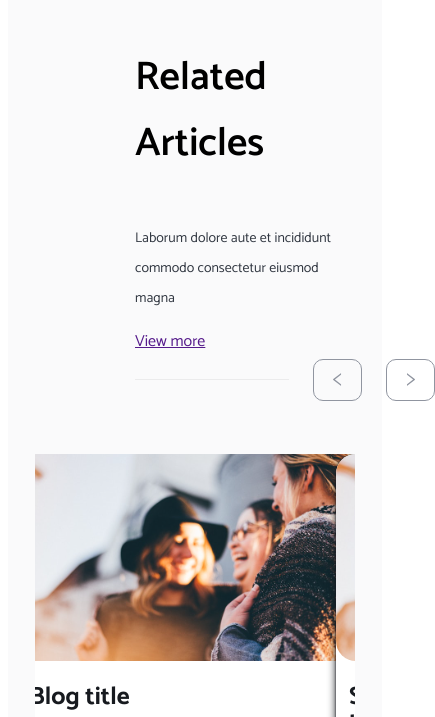
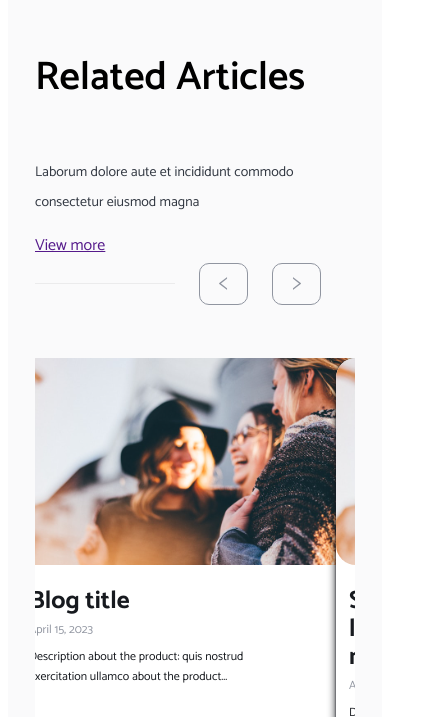
Before and after one commit to mohsinnaqvipro/ai-web, a Next.js app: page /BlogPage in a window 390 px wide. Shown: the part 5527-6244 px from the top of the page, 435 px wide, since content can reach past the window. Built offline with nearby package versions, Linux system fonts and the light colour scheme.

Commit message:
Done with setting paddings

```diff
--- a/src/app/BlogPage/blogPage.module.css
+++ b/src/app/BlogPage/blogPage.module.css
@@ -1,7 +1,6 @@
 .imageLayout {
   padding: var(--standard-padding);
   max-width: var(--max-width);
-  /* margin: 60px 100px 0 100px; */
 }
 .imageInnerLayout {
   display: flex;
--- a/src/app/HowItWorks/page.js
+++ b/src/app/HowItWorks/page.js
@@ -29,10 +29,10 @@ const HowItWorks = () => {
       <TextFeatureTwo />
       <CtaOne />
       <Faq />
-      {/* <BlogSlider
+      <BlogSlider
         title='Blog'
         description='Laborum dolore aute et incididunt commodo consectetur eiusmod magna'
-      /> */}
+      />
       <Footer />
     </>
   )
--- a/src/app/components/BlogSlider/blogSlider.module.css
+++ b/src/app/components/BlogSlider/blogSlider.module.css
@@ -5,6 +5,7 @@
 }
 .innerLayout {
   display: flex;
+  justify-content: space-between;
   align-items: center;
   max-width: var(--max-width);
 }
@@ -90,9 +91,14 @@
   .textWrapper {
     max-width: 100%;
     margin-bottom: 50px;
+    margin-left: 0px;
   }
 
   .wrpperCarousel {
     width: 100%;
   }
+
+  .iconsWrapper {
+    max-width: 200px;
+  }
 }
--- a/src/app/components/BlogSlider/index.js
+++ b/src/app/components/BlogSlider/index.js
@@ -1,45 +1,45 @@
-import React, { useState, useRef } from "react";
-import BlogCard from "../BlogCard";
-import styles from "./blogSlider.module.css";
-import { blogCardData } from "@/shared/Constants/constants";
-import Link from "next/link";
-import { Divider } from "antd";
-import { LeftOutlined, RightOutlined } from "@ant-design/icons";
-import Carousel from "react-multi-carousel";
-import "react-multi-carousel/lib/styles.css";
+import React, { useState, useRef } from 'react'
+import BlogCard from '../BlogCard'
+import styles from './blogSlider.module.css'
+import { blogCardData } from '@/shared/Constants/constants'
+import Link from 'next/link'
+import { Divider } from 'antd'
+import { LeftOutlined, RightOutlined } from '@ant-design/icons'
+import Carousel from 'react-multi-carousel'
+import 'react-multi-carousel/lib/styles.css'
 
 const BlogSlider = ({ title, description }) => {
-  const carouselRef = useRef(null);
-  const [startIndex, setStartIndex] = useState(0);
+  const carouselRef = useRef(null)
+  const [startIndex, setStartIndex] = useState(0)
 
-  const cardsToShow = blogCardData.slice(startIndex, startIndex + 3);
+  const cardsToShow = blogCardData.slice(startIndex, startIndex + 3)
 
   const handleNextClick = () => {
     if (carouselRef.current) {
-      carouselRef.current.next();
+      carouselRef.current.next()
     }
-  };
+  }
 
   const handlePreviousClick = () => {
     if (carouselRef.current) {
-      carouselRef.current.previous();
+      carouselRef.current.previous()
     }
-  };
+  }
 
   const responsive = {
     desktop: {
       breakpoint: { max: 3000, min: 1024 },
-      items: 1,
+      items: 1
     },
     tablet: {
       breakpoint: { max: 1024, min: 765 },
-      items: 1,
+      items: 1
     },
     mobile: {
       breakpoint: { max: 765, min: 0 },
-      items: 1,
-    },
-  };
+      items: 1
+    }
+  }
 
   return (
     <div className={styles.mainLayout}>
@@ -47,7 +47,7 @@ const BlogSlider = ({ title, description }) => {
         <div className={styles.textWrapper}>
           <h2>{title}</h2>
           <p>{description}</p>
-          <Link href="">View more</Link>
+          <Link href=''>View more</Link>
           <div className={styles.iconsWrapper}>
             <Divider className={styles.divider} />
             <LeftOutlined
@@ -65,11 +65,11 @@ const BlogSlider = ({ title, description }) => {
             showDots={false}
             slidesToSlide={1}
             infinite
-            containerClass="container-with-dots"
-            itemClass="image-item"
+            containerClass='container-with-dots'
+            itemClass='image-item'
             // renderButtonGroupOutside={true}
             arrows={false}
-            deviceType={""}
+            deviceType={''}
           >
             {cardsToShow.map((card, index) => (
               <div className={styles.carousal}>
@@ -80,7 +80,7 @@ const BlogSlider = ({ title, description }) => {
         </div>
       </div>
     </div>
-  );
-};
+  )
+}
 
-export default BlogSlider;
+export default BlogSlider
--- a/src/app/components/Faq/index.js
+++ b/src/app/components/Faq/index.js
@@ -26,7 +26,7 @@ const Faq = () => {
       <div className={styles.innerLayout}>
         <h2>{`Frequently Asked Questions`}</h2>
         {faqData.map((faq, index) => (
-          <div className={styles.container}>
+          <div>
             <Question key={index} question={faq.question} answer={faq.answer} />
             <div className={styles.lineSeparator} />
           </div>
```
Also changed, not shown: src/app/components/Faq/faq.module.css (+4 -4 lines), src/app/globals.css (+0 -131 lines).
